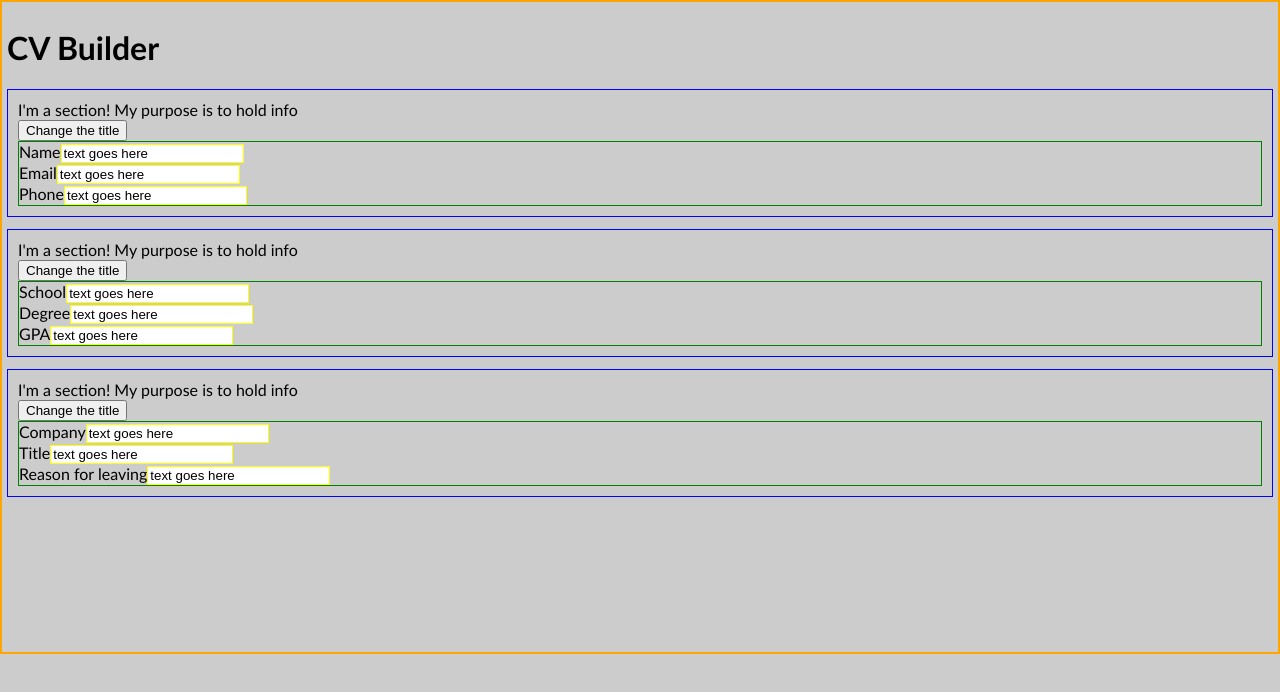
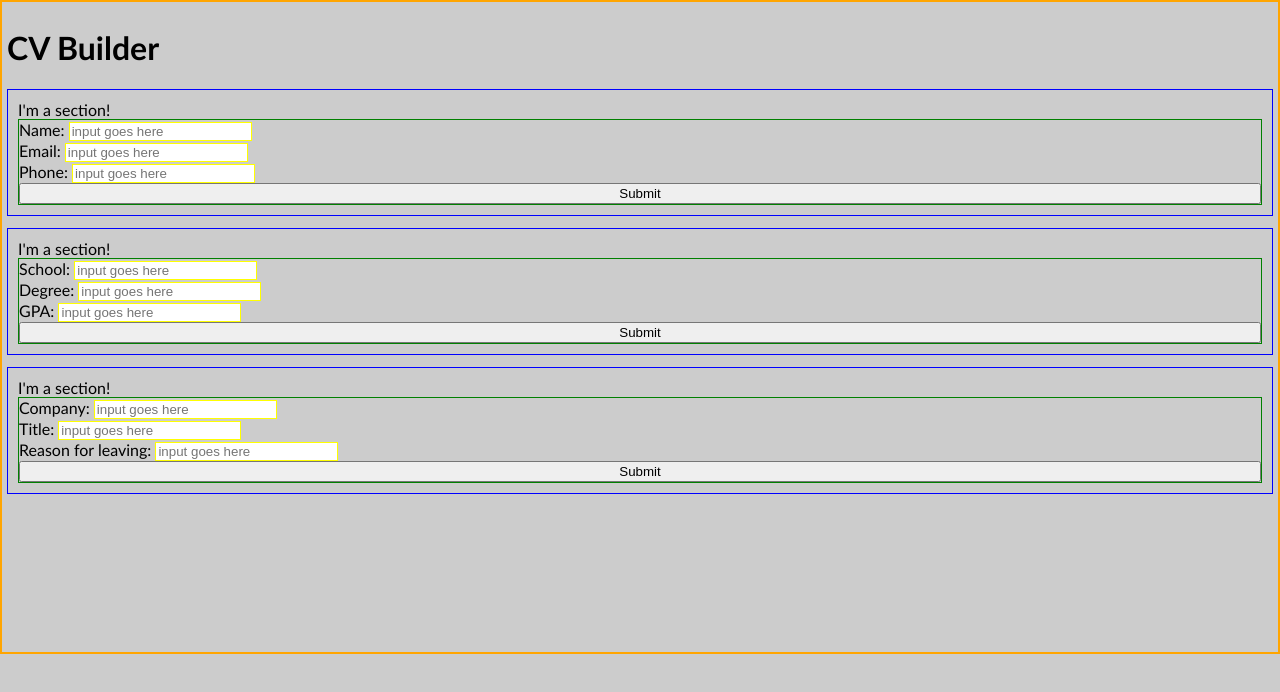
Before and after one commit to ubercj/cv-generator, a React (Create React App) app: page / in a window 1280 px wide. Shown: the top 692 px of the page. Built offline with nearby package versions, Linux system fonts and the light colour scheme.

Commit message:
Tried to use state in App.js to continue using modular sections with different props for the different inputs within each section

```diff
--- a/src/App.js
+++ b/src/App.js
@@ -1,28 +1,42 @@
+import React, { useState } from 'react'
 import './styles/App.css'
 import InfoSection from './components/InfoSection'
 import SchoolSection from './components/SchoolSection'
 import WorkSection from './components/WorkSection'
 
 const App = () => {
+  const [info, setInfo] = useState({
+    name: '',
+    email: '',
+    phone: ''
+  })
 
-  const infoLabels = ['Name', 'Email', 'Phone'];
-  const schoolLabels = ['School', 'Degree', 'GPA'];
-  const workLabels = ['Company', 'Title', 'Reason for leaving'];
+  const [school, setSchool] = useState({
+    school: '',
+    degree: '',
+    GPA: ''
+  })
+
+  const [work, setWork] = useState({
+    company: '',
+    title: '',
+    reason: ''
+  })
 
   return (
     <div className="App">
       <h1>CV Builder</h1>
       <InfoSection
-      otherName='for general information'
-      labelNames={infoLabels}
+      values={info}
+      update={setInfo}
       />
       <SchoolSection
-      otherName='for school information'
-      labelNames={schoolLabels}
+      values={school}
+      update={setSchool}
       />
       <WorkSection
-      otherName='for work information'
-      labelNames={workLabels}
+      values={work}
+      update={setWork}
       />
     </div>
   );
--- a/src/components/InfoSection.js
+++ b/src/components/InfoSection.js
@@ -1,10 +1,29 @@
 import Section from './Section'
 
 const InfoSection = (props) => {
-  const { otherName, labelNames } = props;
+  const { values, update } = props;
+
+  const nameField = {
+    label: 'Name: ',
+    type: 'text'
+  }
+
+  const emailField = {
+    label: 'Email: ',
+    type: 'email'
+  }
+
+  const phoneField = {
+    label: 'Phone: ',
+    type: 'tel'
+  }
 
   return (
-    <Section otherName={otherName} labelNames={labelNames}/>
+    <Section
+    fields={[nameField, emailField, phoneField]}
+    values={values}
+    update={update}
+    />
   )
 }
 
--- a/src/components/Input.js
+++ b/src/components/Input.js
@@ -2,9 +2,9 @@ import React, { useState } from 'react'
 import '../styles/Input.css'
 
 const Input = (props) => {
-  const [value, setValue] = useState('text goes here');
+  const [value, setValue] = useState('');
 
-  const { name } = props;
+  const { name, type } = props;
 
   const handleChange = (e) => {
     setValue(e.target.value)
@@ -15,9 +15,10 @@ const Input = (props) => {
       {name}
       <input
       id={name}
-      type="text"
+      type={type}
       className="Input"
       value={value}
+      placeholder='input goes here'
       onChange={handleChange}
       />
     </label>
--- a/src/components/SchoolSection.js
+++ b/src/components/SchoolSection.js
@@ -1,10 +1,32 @@
 import Section from './Section'
 
 const SchoolSection =  (props) => {
-  const { otherName, labelNames } = props;
+  const { values, update } = props;
+
+  const schoolField = {
+    label: 'School: ',
+    type: 'text'
+  }
+
+  const degreeField = {
+    label: 'Degree: ',
+    type: 'text'
+  }
+
+  const gpaField = {
+    label: 'GPA: ',
+    type: 'number',
+    min: '0',
+    max: '4.0',
+    step: '.1'
+  }
 
   return (
-    <Section otherName={otherName} labelNames={labelNames}/>
+    <Section
+    fields={[schoolField, degreeField, gpaField]}
+    values={values}
+    update={update}
+    />
   )
 }
 
--- a/src/components/Section.js
+++ b/src/components/Section.js
@@ -4,18 +4,23 @@ import '../styles/Form.css'
 import Input from './Input';
 
 const Section = (props) => {
-  const [title, setTitle] = useState('to hold info');
 
-  const { otherName, labelNames } = props;
+  const { fields, values, update } = props;
+
+  const handleSubmit = (e) => {
+    e.preventDefault();
+    console.log('Form submitted!');
+    console.log(e.target.elements);
+  }
 
   return (
     <div className="Section">
-      <div>I'm a section! My purpose is {title}</div>
-      <button onClick={() => setTitle(otherName)}>Change the title</button>
-      <form className="Form">
-        <Input name={labelNames[0]}/>
-        <Input name={labelNames[1]}/>
-        <Input name={labelNames[2]}/>
+      <div>I'm a section!</div>
+      <form className="Form" onSubmit={handleSubmit}>
+        <Input name={fields[0].label} type={fields[0].type} update={update}/>
+        <Input name={fields[1].label} type={fields[1].type} update={update}/>
+        <Input name={fields[2].label} type={fields[2].type} update={update}/>
+        <button type='submit'>Submit</button>
       </form>
     </div>
   )
--- a/src/components/WorkSection.js
+++ b/src/components/WorkSection.js
@@ -1,10 +1,29 @@
 import Section from './Section'
 
 const WorkSection = (props) => {
-  const { otherName, labelNames } = props;
+  const { values, update } = props;
+
+  const companyField = {
+    label: 'Company: ',
+    type: 'text'
+  }
+
+  const titleField = {
+    label: 'Title: ',
+    type: 'text'
+  }
+
+  const reasonField = {
+    label: 'Reason for leaving: ',
+    type: 'text'
+  }
 
   return (
-    <Section otherName={otherName} labelNames={labelNames}/>
+    <Section
+    fields={[companyField, titleField, reasonField]}
+    values={values}
+    update={update}
+    />
   )
 }
 
```
